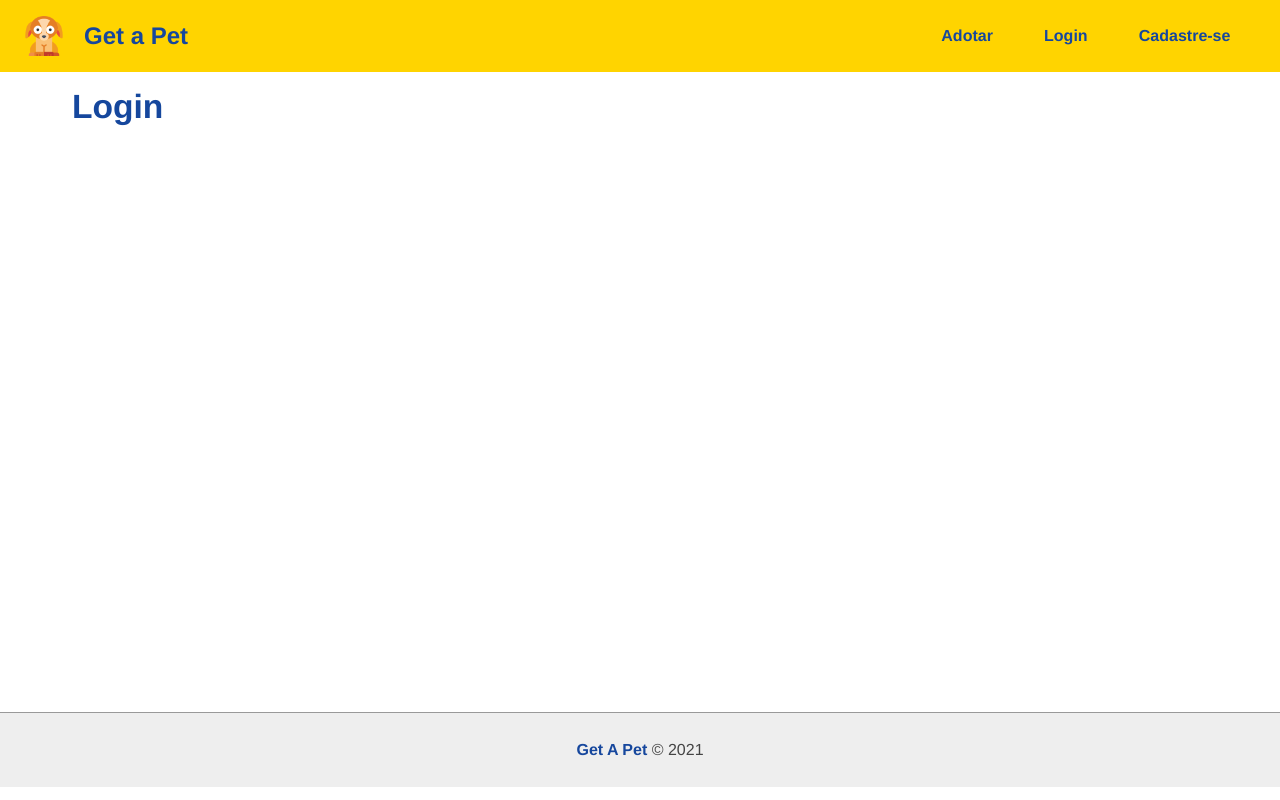
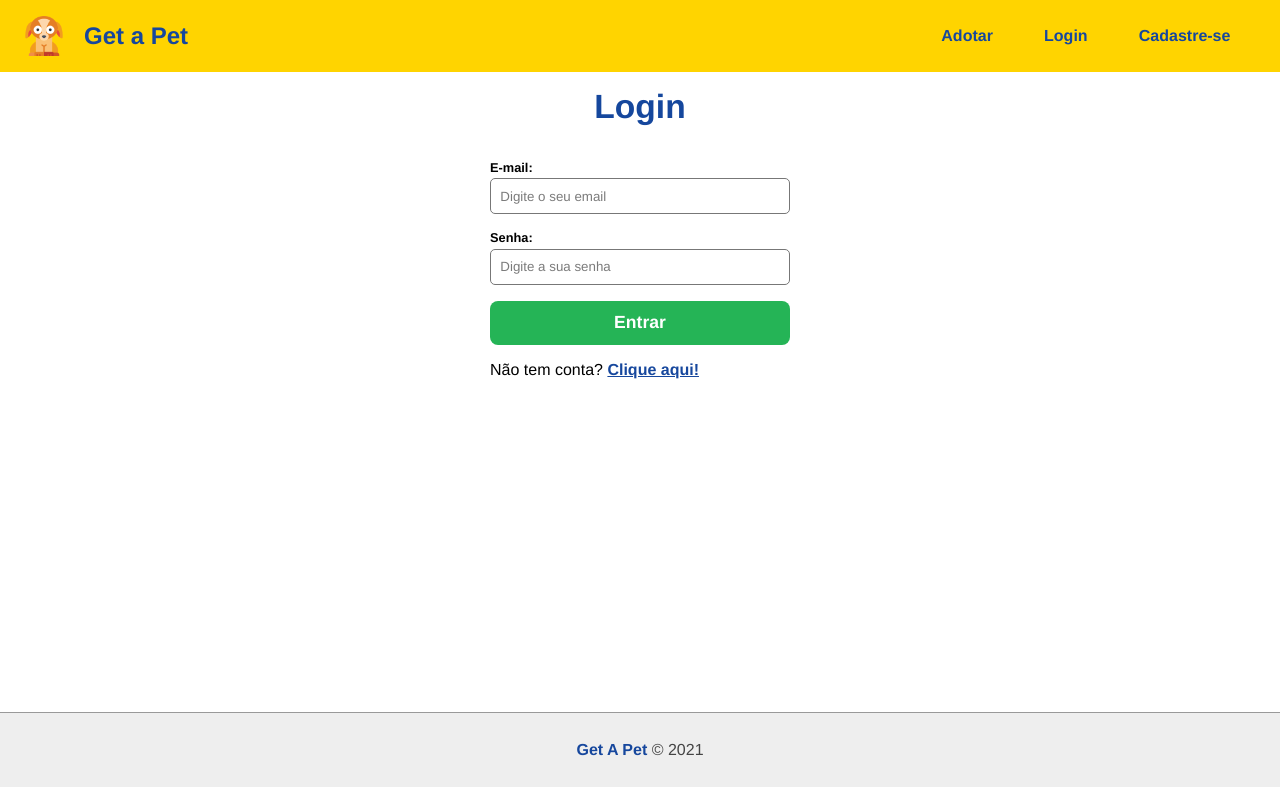
Before and after one commit to GeovanneCallegaro/Petshop-Get-a-Pet, a React (Create React App) app in the folder frontend/: page /login in a window 1280 px wide. Built offline with nearby package versions, Linux system fonts and the light colour scheme.

Commit message:
login function and form to login

```diff
--- a/frontend/src/components/pages/Auth/Login.jsx
+++ b/frontend/src/components/pages/Auth/Login.jsx
@@ -1,7 +1,49 @@
+import { useState, useContext } from "react"
+import { Input } from '../../form/Input.jsx'
+import { Link } from "react-router-dom"
+
+import styles from '../../form/Form.module.css'
+
+/* context */
+import { Context } from '../../../context/UserContext.jsx'
+
 export function Login() {
+  const [user, setUser] = useState({})
+  const { login } = useContext(Context)
+
+  function handleChange(e) {
+    setUser({...user, [e.target.name]: e.target.value})
+  }
+
+  function handleSubmit(e) {
+    e.preventDefault()
+    login(user)
+  }
+
   return (
-    <section>
+    <section className={styles.form_container}>
       <h1>Login</h1>
+      <form onSubmit={handleSubmit}>
+        <Input
+          text="E-mail"
+          type='email'
+          name='email'
+          placeholder="Digite o seu email"
+          handleOnChange={handleChange}
+        />
+
+        <Input
+          text="Senha"
+          type='password'
+          name='password'
+          placeholder="Digite a sua senha"
+          handleOnChange={handleChange}
+        />
+        <input type="submit" value="Entrar" />
+      </form>
+      <p>
+        Não tem conta? <Link to="/register">Clique aqui!</Link>
+      </p>
     </section>
   )
 }
--- a/frontend/src/context/UserContext.jsx
+++ b/frontend/src/context/UserContext.jsx
@@ -4,10 +4,10 @@ import { useAuth } from "../hooks/useAuth";
 const Context = createContext()
 
 function UserProvider({children}) {
-  const {authenticated, register, logout} = useAuth()
+  const {authenticated, register, logout, login} = useAuth()
 
   return (
-    <Context.Provider value={{register, authenticated, logout}}>
+    <Context.Provider value={{register, authenticated, logout, login}}>
       {children}
     </Context.Provider>
   )
--- a/frontend/src/hooks/useAuth.jsx
+++ b/frontend/src/hooks/useAuth.jsx
@@ -38,6 +38,24 @@ export function useAuth() {
 
   }
 
+  async function login(user) {
+    let messageText = 'Login realizado com sucesso!'
+    let messageType = 'sucess'
+
+    try {
+
+      const data = await api.post('/users/login', user).then((response) => {
+        return response.data
+      })
+
+      await authUser(data)
+    } catch (error) {
+      messageText = error.response.data.message
+      messageType = 'error'
+    }
+    setFlashMessage(messageText, messageType)
+  }
+
   async function authUser(data) {
     setAuthenticated(true)
     localStorage.setItem('token', JSON.stringify(data.token))
@@ -56,5 +74,5 @@ export function useAuth() {
     setFlashMessage(messageText, messageType)
   }
 
-  return { register, authenticated, logout }
+  return { register, authenticated, logout, login }
 }
```
